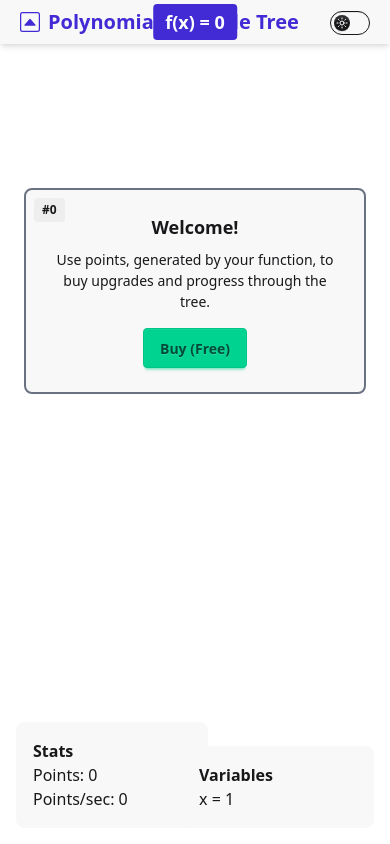
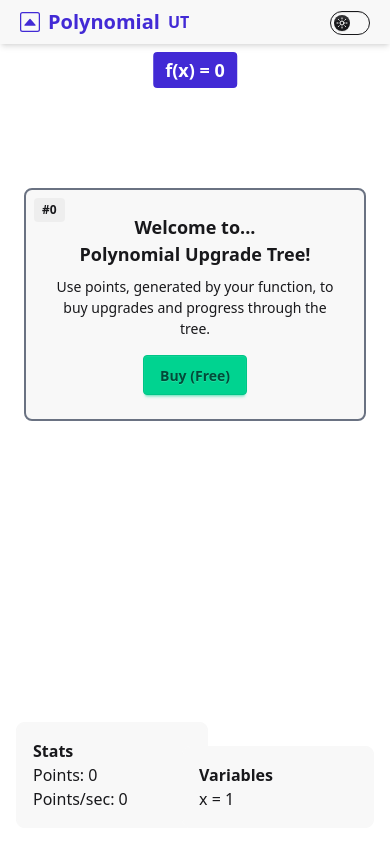
Before and after one commit to CryoJS/polynomial-upgrade-tree, a React (Vite) app: page / in a window 390 px wide. Built offline with nearby package versions, Linux system fonts and the light colour scheme.

Commit message:
Fix Mobile Navbar Layout

```diff
--- a/src/App.jsx
+++ b/src/App.jsx
@@ -19,8 +19,8 @@ function UpgradeButton({ id, title, description, cost, prereqs, boughtUpgrades,
             </div>
 
             <div className="card-body items-center text-center">
-                <h2 className="card-title">{title}</h2>
-                <p style={{ whiteSpace: 'pre-line' }}>{description}</p>
+                <h2 style={{whiteSpace: 'pre-line'}} className="card-title">{title}</h2>
+                <p style={{whiteSpace: 'pre-line'}}>{description}</p>
 
                 <div className="card-actions justify-center mt-2">
                     {isBought ? (
@@ -84,11 +84,11 @@ export default function App() {
                 {/* Title*/}
                 <div className="flex items-center gap-2 text-xl font-bold text-primary">
                     <BsCaretUpSquare />
-                    Polynomial Upgrade Tree
+                    Polynomial<span className="text-base">UT</span>
                 </div>
 
                 {/* Function Display */}
-                <div className="absolute left-1/2 transform -translate-x-1/2 text-lg font-semibold text-white bg-primary px-3 py-1 rounded">
+                <div className="absolute left-1/2 transform -translate-x-1/2 top-13 sm:top-1 text-lg font-semibold text-white bg-primary px-3 py-1 rounded">
                     f(x) = {
                     (() => {
                         const terms = Object.entries(variables)
@@ -119,7 +119,7 @@ export default function App() {
             <div className="my-30 p-6 flex flex-col gap-6">
                 {(() => {
                     const upgrades = [
-                        {id: 0, title: "Welcome!",
+                        {id: 0, title: "Welcome to...\nPolynomial Upgrade Tree!",
                             description: "Use points, generated by your function, to buy upgrades and progress through the tree.",
                             cost: 0, prereqs: [], onBuy: () => buyUpgrade(0, 0)
                         },
```
